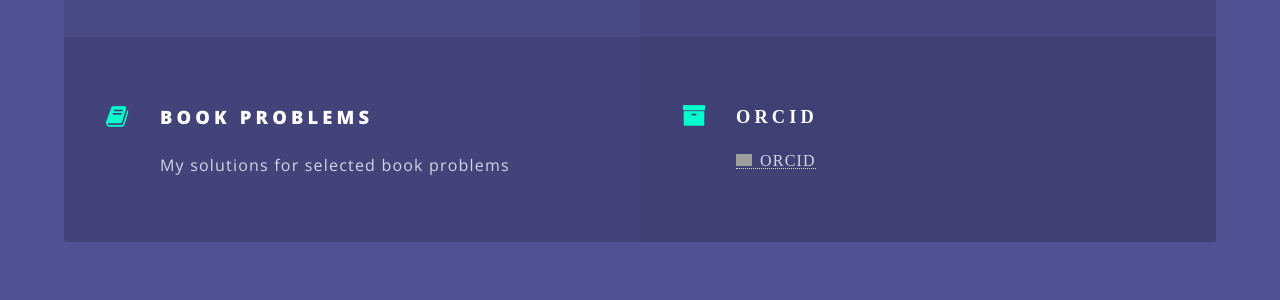
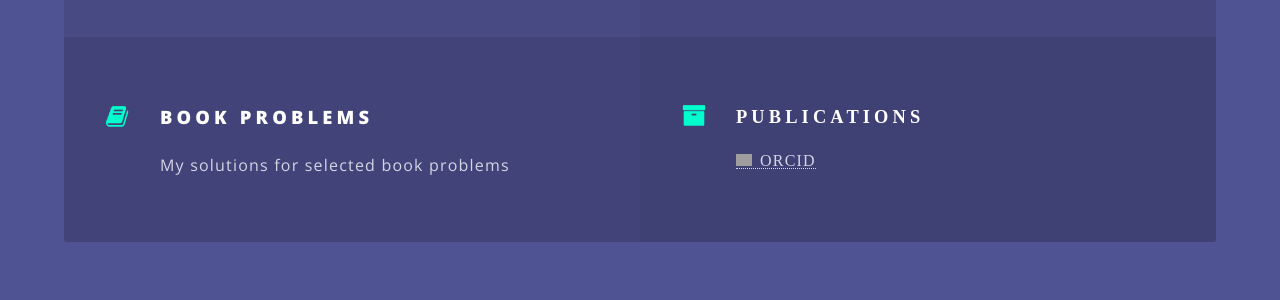
Before and after one commit to MichelleLKing/michellelking.github.io, a Jekyll site: the page built from index.html, in a window 1280 px wide and 900 px high, scrolled down 3786 px. Shown: the part 153-453 px from the top of the window. Built offline with Jekyll 4.4.1, drawn with Linux system fonts in a browser that asks for light colours; grey boxes are pictures that could not be loaded.

Commit message:
Edited publication block title

```diff
--- a/index.html
+++ b/index.html
@@ -119,7 +119,7 @@ layout: landing
 				<p>My solutions for selected book problems</p>
 			</li>
 			<li class="fa fa-archive">
-          <h3>ORCID</h3>
+          <h3>Publications</h3>
 				  <div itemscope itemtype="https://schema.org/Person"><a itemprop="sameAs" content="https://orcid.org/0000-0003-3127-5747" href="https://orcid.org/0000-0003-3127-5747" target="orcid.widget" rel="noopener noreferrer" style="vertical-align:top;"><img src="https://orcid.org/sites/default/files/images/orcid_16x16.png" style="width:1em;margin-right:.5em;" alt="ORCID iD icon">ORCID</a></div>
 			</li>
 		</ul>
```
Also changed, not shown: 2 other files.
